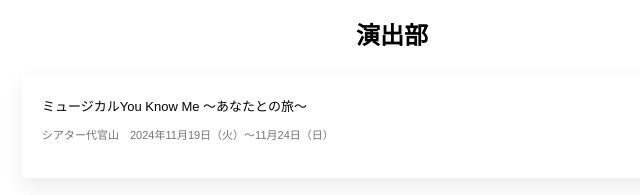
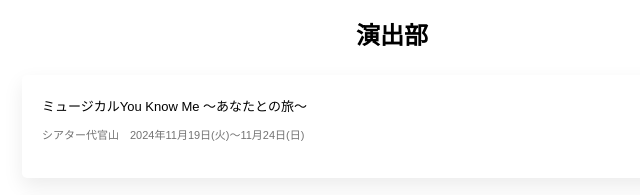
Before and after one commit to fujii-uu/t-o-d, a plain HTML site: page work.html in a window 1280 px wide. Shown: the part 1200-1395 px from the top of the page, 338-978 px from the left. Drawn offline with Linux system fonts and the light colour scheme; a web font is replaced by a local one.

Commit message:
Add files via upload

```diff
--- a/work.html
+++ b/work.html
@@ -149,7 +149,7 @@
       <h3 class="work-category" data-type="direction">演出部</h3>
       <div class="work-item" data-type="direction">
         <h2>ミュージカルYou Know Me 〜あなたとの旅〜</h2>
-        <p class="details">シアター代官山　2024年11月19日（火）〜11月24日（日）</p>
+        <p class="details">シアター代官山　2024年11月19日(火)〜11月24日(日)</p>
         <a href="https://www.youknowme.jp/" target="_blank">公式サイト</a>
       </div>
       <div class="work-item" data-type="direction">
```
